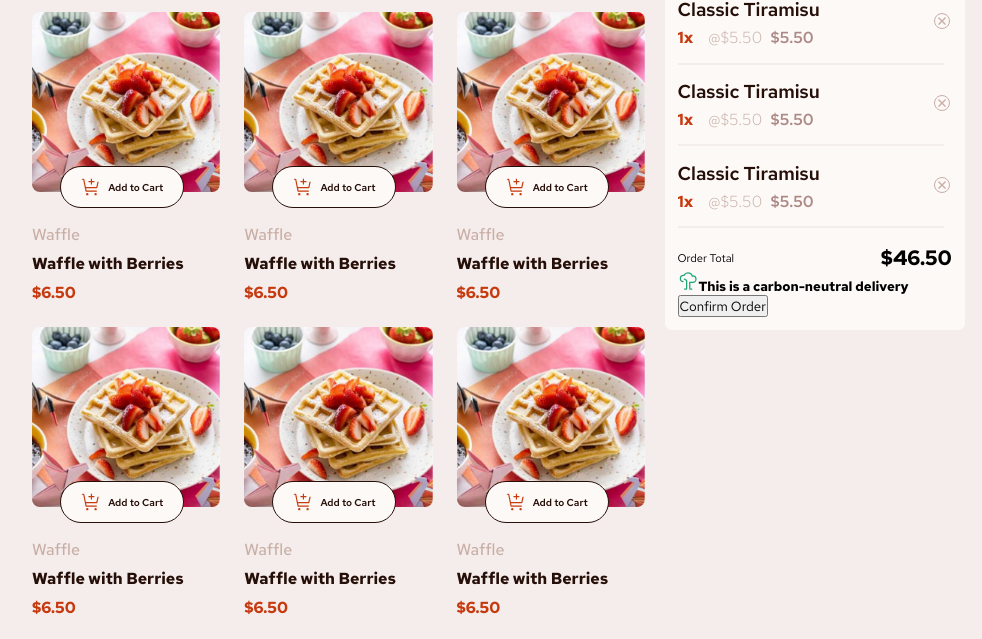
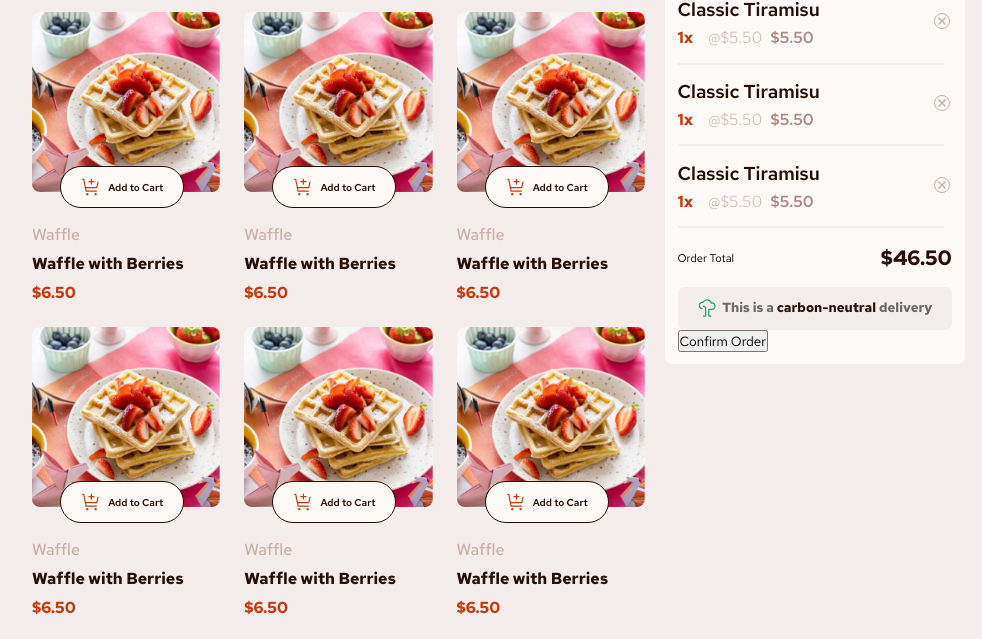
Before and after one commit to Francis-Frimpong/product-list-app, a plain HTML site: page index.html in a window 1280 px wide. Shown: the part 101-740 px from the top of the page, without its empty margins (28-1010 px from the left). Drawn offline with Linux system fonts and the light colour scheme.

Commit message:
styling confirm other component

```diff
--- a/index.html
+++ b/index.html
@@ -231,12 +231,13 @@
             <h4 class="total-txt">Order Total</h4>
             <h4 class="total-amt">$46.50</h4>
           </div>
-          <h5 class="carbon-neutral">
+          <div class="carbon-neutral">
             <img
               src="assets/images/icon-carbon-neutral.svg"
               alt="carbon-neutral"
-            />This is a <span>carbon-neutral</span> delivery
-          </h5>
+            />
+            <h5>This is a <span>carbon-neutral</span> delivery</h5>
+          </div>
           <button class="confirm-btn">Confirm Order</button>
         </div>
       </div>
--- a/style.css
+++ b/style.css
@@ -202,4 +202,22 @@ hr {
 }
 .order-total > .total-amt {
   font-size: 1.3rem;
+  color: hsl(14, 65%, 9%);
 }
+
+.carbon-neutral {
+  display: flex;
+  justify-content: center;
+  background-color: hsl(13, 31%, 94%);
+  padding: 0.7em;
+  border-radius: 7px;
+  margin-top: 1em;
+  color: hsl(0, 0%, 41%);
+  font-weight: 100;
+}
+.carbon-neutral span {
+  color: hsl(14, 65%, 9%);
+}
+.carbon-neutral h5 {
+  margin-left: 0.3em;
+}
```
